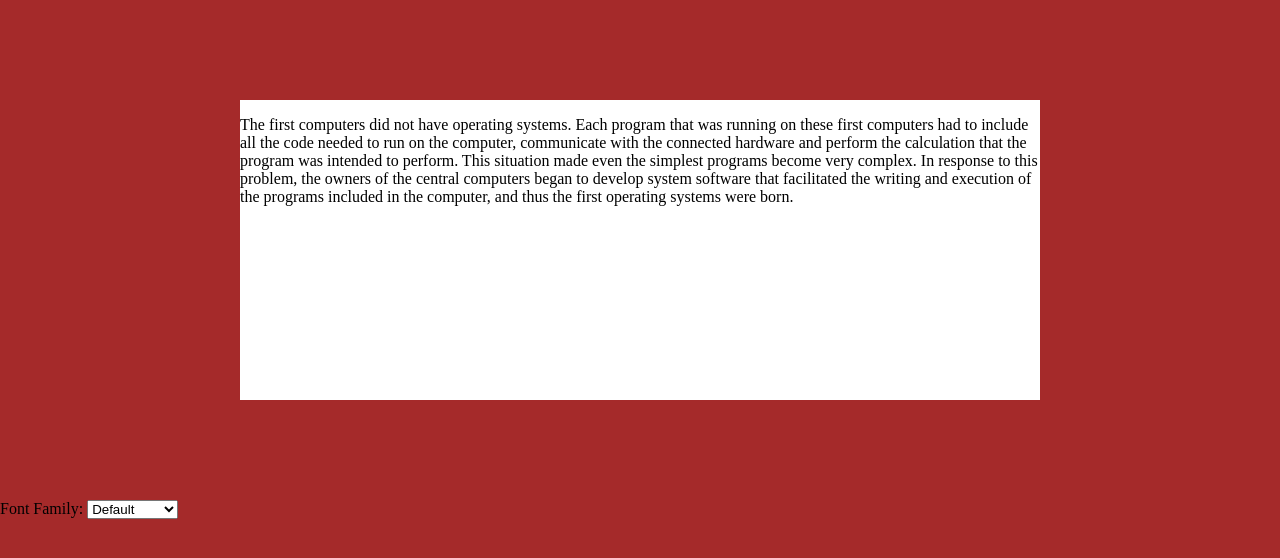
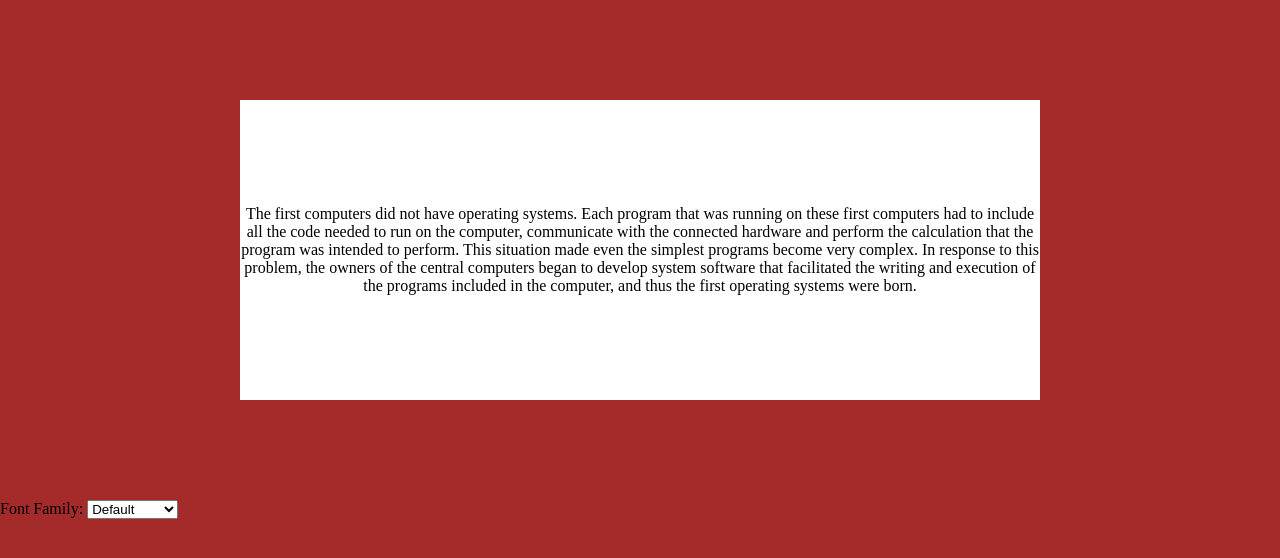
Before and after one commit to Thuotracy/javascript-style-changer, a plain HTML site: page index.html in a window 1280 px wide. Drawn offline with Linux system fonts and the light colour scheme.

Commit message:
styled #paragraph

```diff
--- a/style.css
+++ b/style.css
@@ -11,3 +11,10 @@ html, body {
     background-color: white;
     display: grid;
 }
+
+#paragraph {
+    text-align: center;
+    align-self: center;
+    padding: 0;
+    margin: 0;
+}
```
